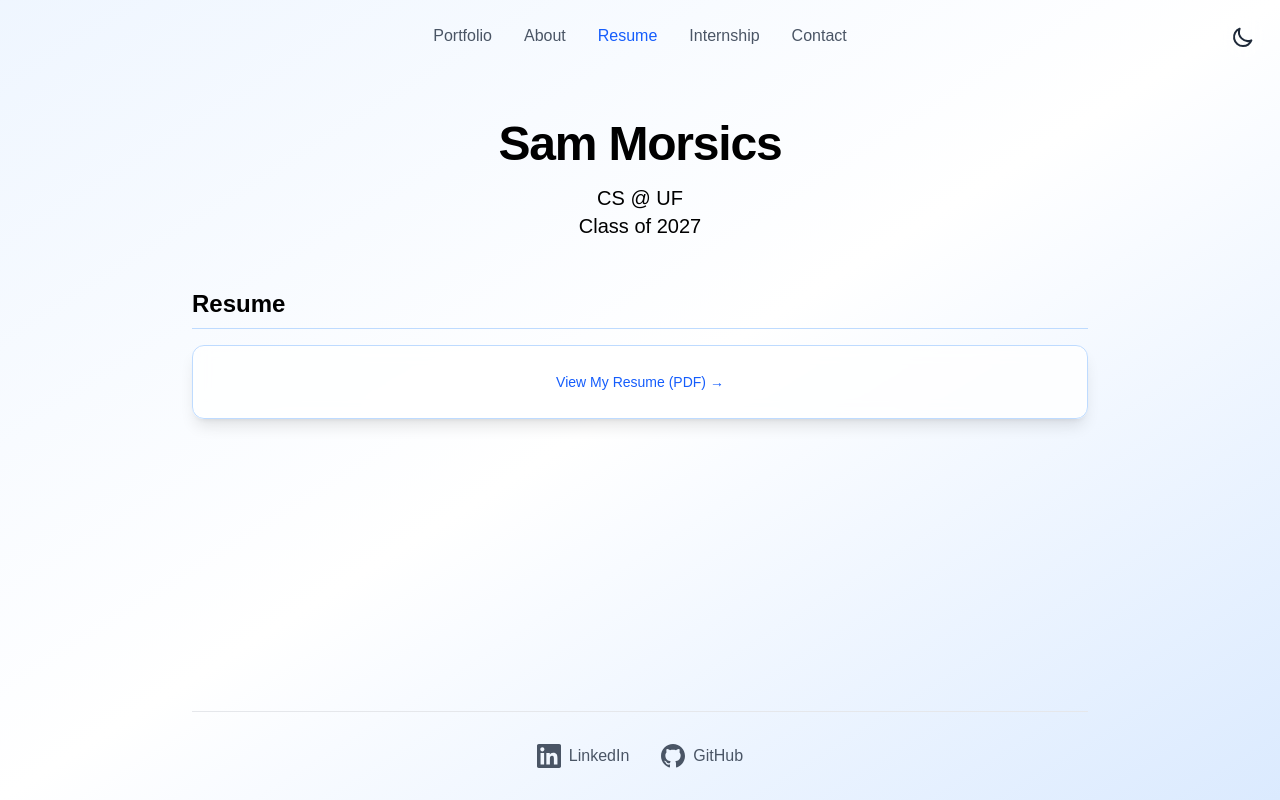
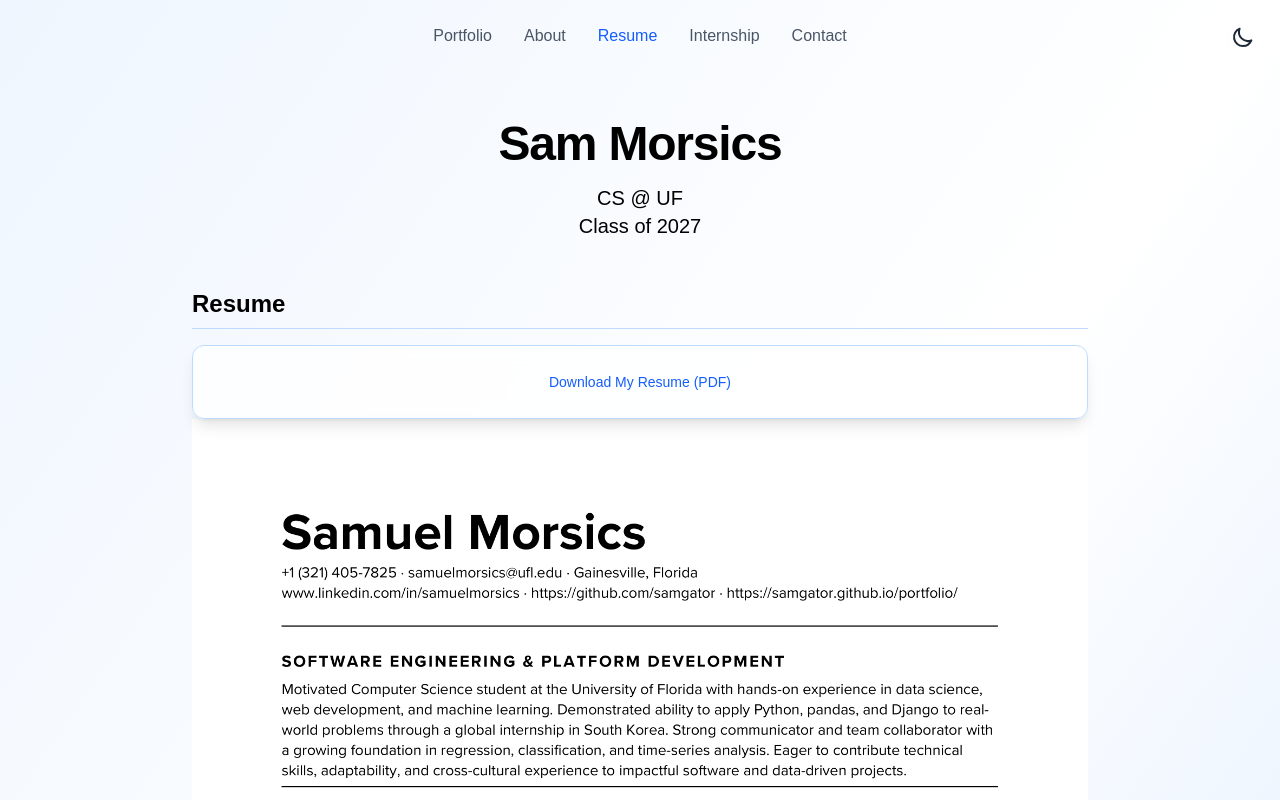
Before and after one commit to samgator/portfolio, a Next.js app: page / in a window 1280 px wide. Both pictures are taken after a click on the button "Resume". Shown: the top 800 px of the page. Built offline with nearby package versions, Linux system fonts and the light colour scheme.

Commit message:
display resume on page and add download link

```diff
--- a/src/app/page.tsx
+++ b/src/app/page.tsx
@@ -172,14 +172,16 @@ export default function Home() {
                 href="resume.pdf"
                 target="_blank"
                 rel="noopener noreferrer"
+                download="Samuel_Morsics_Resume.pdf"
                 className={`block rounded-xl border backdrop-blur-sm transition p-6 shadow-lg hover:shadow-xl ${
                   isDarkMode
                     ? 'border-white/10 bg-white/5 hover:bg-white/10'
                     : 'border-blue-200 bg-white/80 hover:bg-white/90'
                 }`}
               >
-                <span className={`text-sm hover:underline ${isDarkMode ? 'text-blue-400' : 'text-blue-600'}`}>View My Resume (PDF) →</span>
+                <span className={`text-sm hover:underline ${isDarkMode ? 'text-blue-400' : 'text-blue-600'}`}>Download My Resume (PDF)</span>
               </a>
+              <Image src="./resume.png" alt="Resume" width={1000} height={1000}/>
             </div>
           </section>
         )}
```
Also changed, not shown: public/resume.png (added), 6 other files (tests, documents, lock files or other folders).
